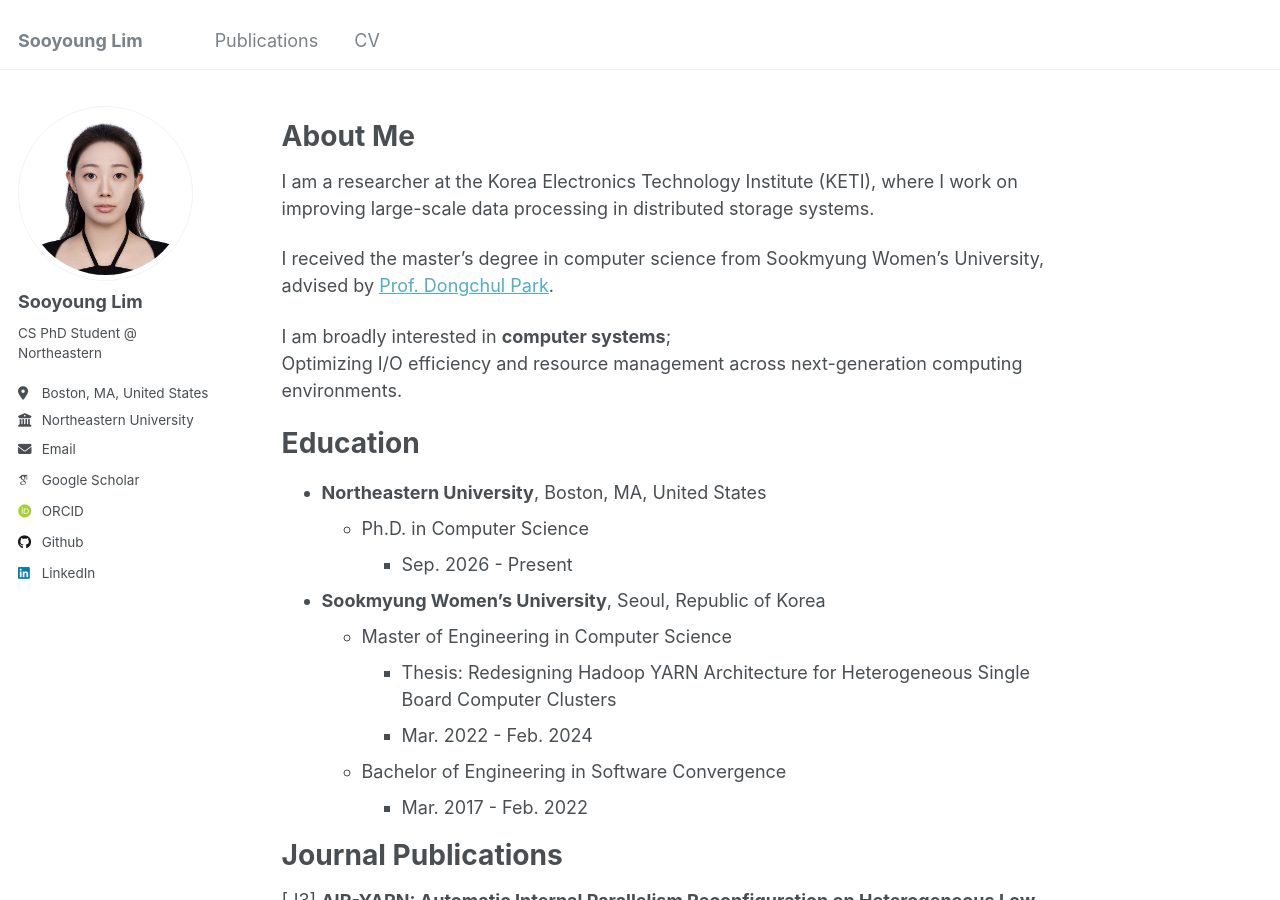
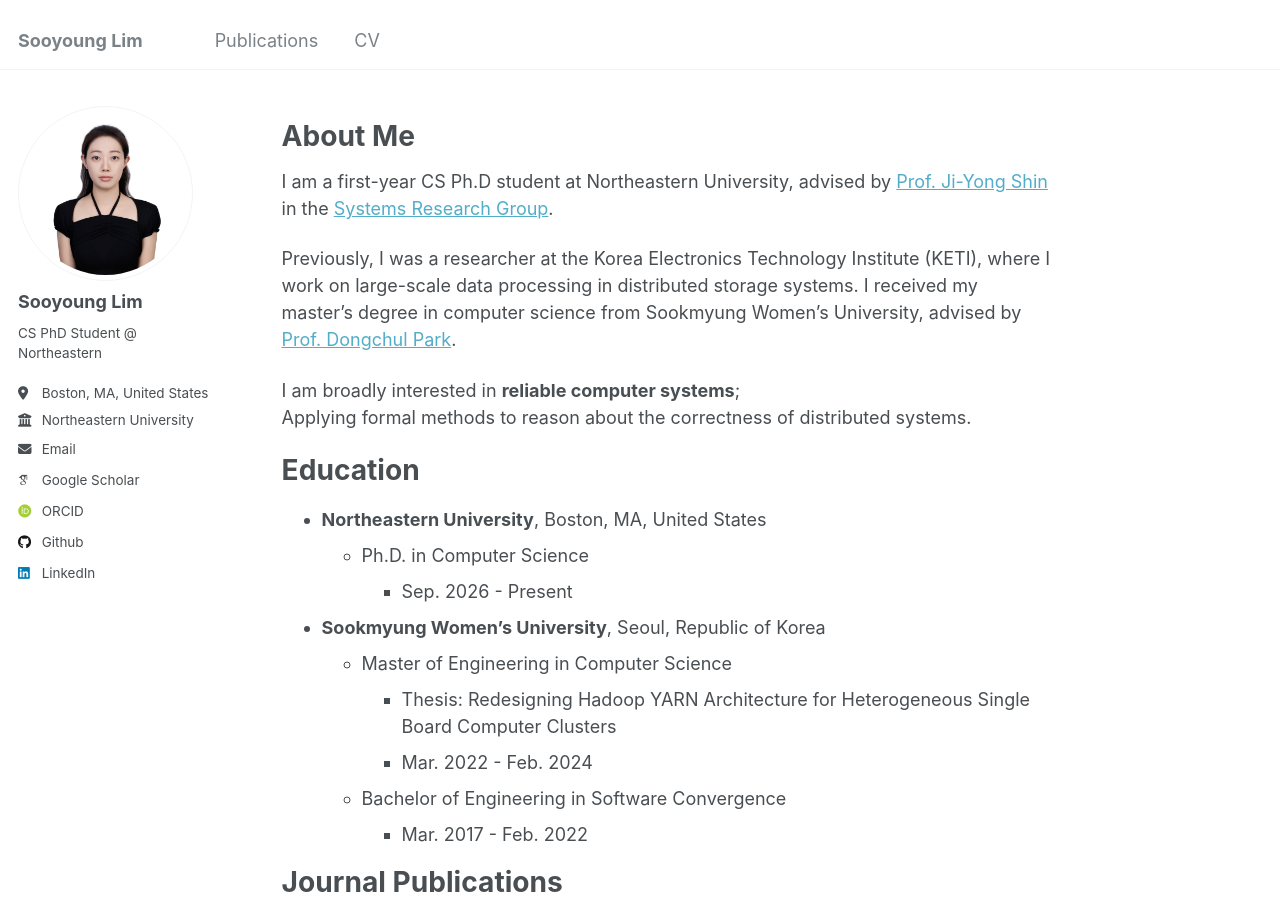
Before and after one commit to sooyounglim/sooyounglim.github.io, a Jekyll site: the page built from _pages/about.md, in a window 1280 px wide and 900 px high. Built offline with Jekyll 4.4.1, drawn with Linux system fonts in a browser that asks for light colours; some web fonts are replaced.

Commit message:
Update bio

```diff
--- a/_pages/about.md
+++ b/_pages/about.md
@@ -8,12 +8,14 @@ redirect_from:
 ---
 About Me
 =====
-I am a researcher at the Korea Electronics Technology Institute (KETI), where I work on improving large-scale data processing in distributed storage systems.
 
-I received the master’s degree in computer science from Sookmyung Women’s University, advised by [Prof. Dongchul Park](http://bigdata.cau.ac.kr/).
+I am a first-year CS Ph.D student at Northeastern University, advised by [Prof. Ji-Yong Shin](https://www.jiyongshin.info/) in the [Systems Research Group](https://srg.khoury.northeastern.edu/).
 
-I am broadly interested in **computer systems**; <br />
-Optimizing I/O efficiency and resource management across next-generation computing environments.
+Previously, I was a researcher at the Korea Electronics Technology Institute (KETI), where I work on large-scale data processing in distributed storage systems.
+I received my master’s degree in computer science from Sookmyung Women’s University, advised by [Prof. Dongchul Park](http://bigdata.cau.ac.kr/).
+
+I am broadly interested in **reliable computer systems**; <br />
+Applying formal methods to reason about the correctness of distributed systems.
 
 Education
 =====
```
Also changed, not shown: images/profile.jpg.
